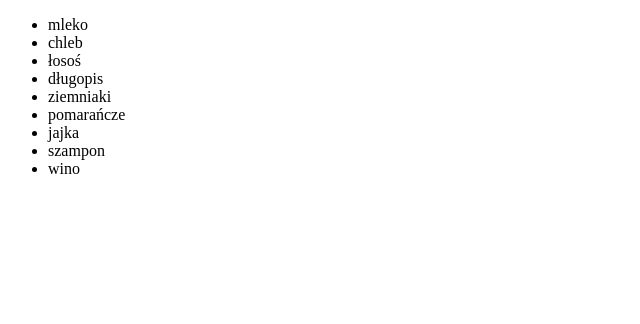
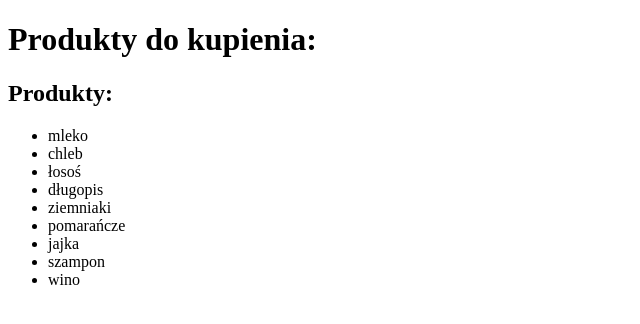
Before and after one commit to IlonaGasiewska/shoping-list-react, a React (Create React App) app in the folder shopping-app/: page / in a window 1280 px wide. Shown: the top 324 px of the page, without its empty margins (0-640 px from the left). Built offline with nearby package versions, Linux system fonts and the light colour scheme.

Commit message:
added addProduct function

```diff
--- a/shopping-app/src/App.js
+++ b/shopping-app/src/App.js
@@ -1,10 +1,20 @@
 import './App.css';
+import ShopingList from "./components/ShoppingList/ShoppingList.jsx"
 import ProductsList from './components/ProductsList/ProductsList.jsx';
+import { useState } from 'react';
 
 function App() {
+
+  const [shoppingList, setShoppingList] = useState([]);
+
+  const addProduct = (productsName) => {
+    setShoppingList(prev => [...prev, productsName])
+  }
+
   return (
     <div className="App">
-      <ProductsList/>
+      <ShopingList shoppingList={shoppingList}/>
+      <ProductsList addProduct={addProduct}/>
     </div>
   );
 }
--- a/shopping-app/src/components/ProductsList/ProductsList.jsx
+++ b/shopping-app/src/components/ProductsList/ProductsList.jsx
@@ -1,14 +1,19 @@
 import './ProductsList.css';
 import { products } from "../../common/consts/products"
 
-function ProductsList() {
-
+function ProductsList({ addProduct }) {
     return (
-        <ul>
-            {products.map(product =>
-            <li key={product.name}>{product.name}</li>)}
-        </ul>
+        <>
+            <h2>Produkty:</h2>
+            <ul>
+                {products.map(product =>
+                    <li key={product.name} onClick={() => addProduct(product.name)}>
+                        {product.name}
+                    </li>
+                )}
+            </ul>
+        </>
     );
-  }
+}
 
 export default ProductsList;
--- a/shopping-app/src/components/ShoppingList/ShoppingList.css
+++ b/shopping-app/src/components/ShoppingList/ShoppingList.css
@@ -0,0 +1,4 @@
+ul {
+    list-style: none;
+
+}
--- a/shopping-app/src/components/ShoppingList/ShoppingList.jsx
+++ b/shopping-app/src/components/ShoppingList/ShoppingList.jsx
@@ -0,0 +1,14 @@
+function ShopingList({shoppingList}) {
+
+    return (
+        <>
+        <h1>Produkty do kupienia:</h1>
+            {<ul>
+                {shoppingList.map(product =>
+                <li>{product}</li>)}
+            </ul>}
+        </>
+    );
+  }
+
+export default ShopingList;
```
